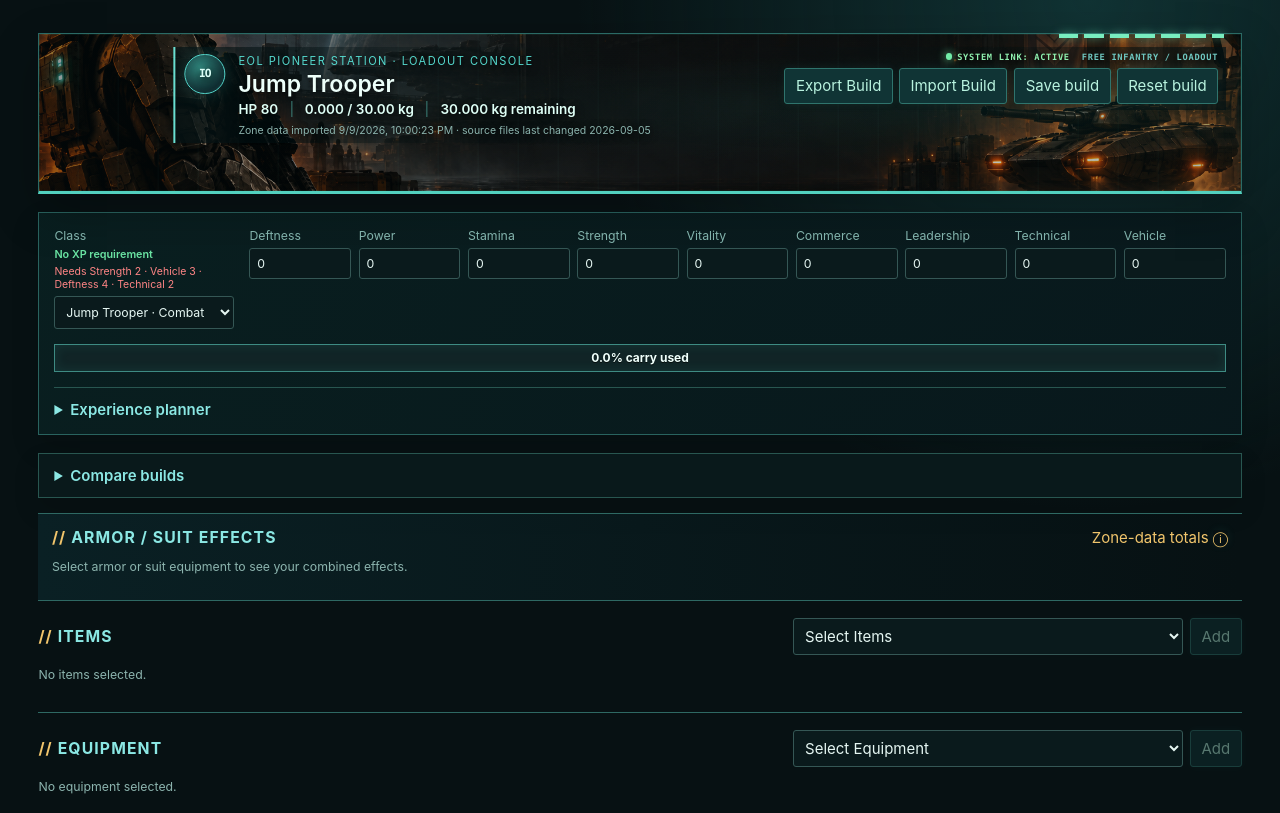
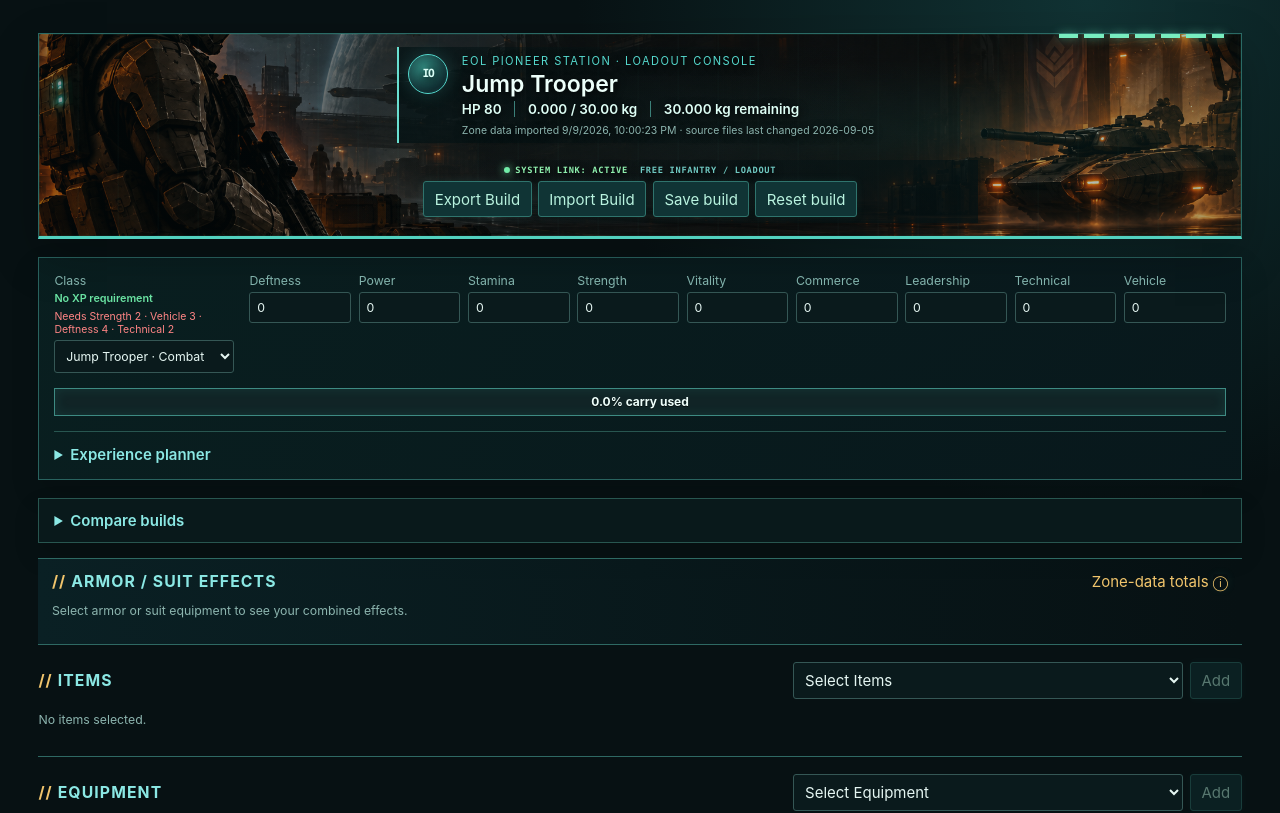
Before and after one commit to RickyO661/pioneer-station-loadout-simulator, a React (Vite) app: page / in a window 1280 px wide. Shown: the top 813 px of the page. Built offline with nearby package versions, Linux system fonts and the light colour scheme.

Commit message:
Center banner controls to reveal artwork

```diff
--- a/src/styles-extra.css
+++ b/src/styles-extra.css
@@ -173,4 +173,10 @@ button:hover { transform: translateY(-1px); border-color: #5de1cf; }
   .command-controls { justify-items: start; margin-top: .8rem; }
   .console-status { justify-content: flex-start; flex-wrap: wrap; gap: .5rem; }
 }
+@media(min-width:1150px) {
+  .command-deck { grid-template-columns: minmax(11rem, 1fr) minmax(40rem, 45rem) minmax(11rem, 1fr); justify-content: center; }
+  .command-brand { grid-column: 2; grid-row: 1; justify-self: center; transform: none; }
+  .command-controls { grid-column: 2; grid-row: 2; justify-items: center; }
+  .console-status, .build-actions { justify-content: center; }
+}
 @media(max-width:680px) { .build-actions { justify-content: flex-start; } .comparison-head, .comparison-grid { grid-template-columns: 1fr; } .build-comparison select { display: block; margin: .35rem 0 0; width: 100%; } }
```
